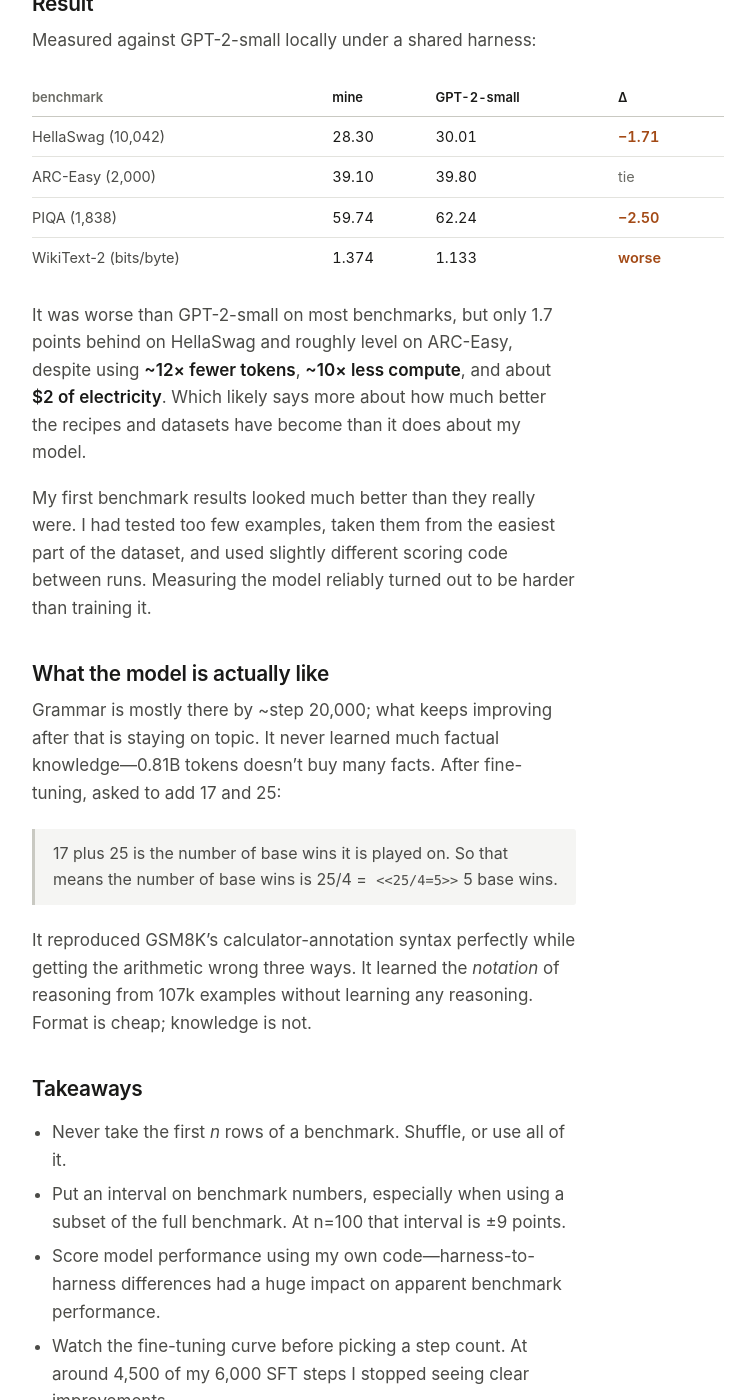
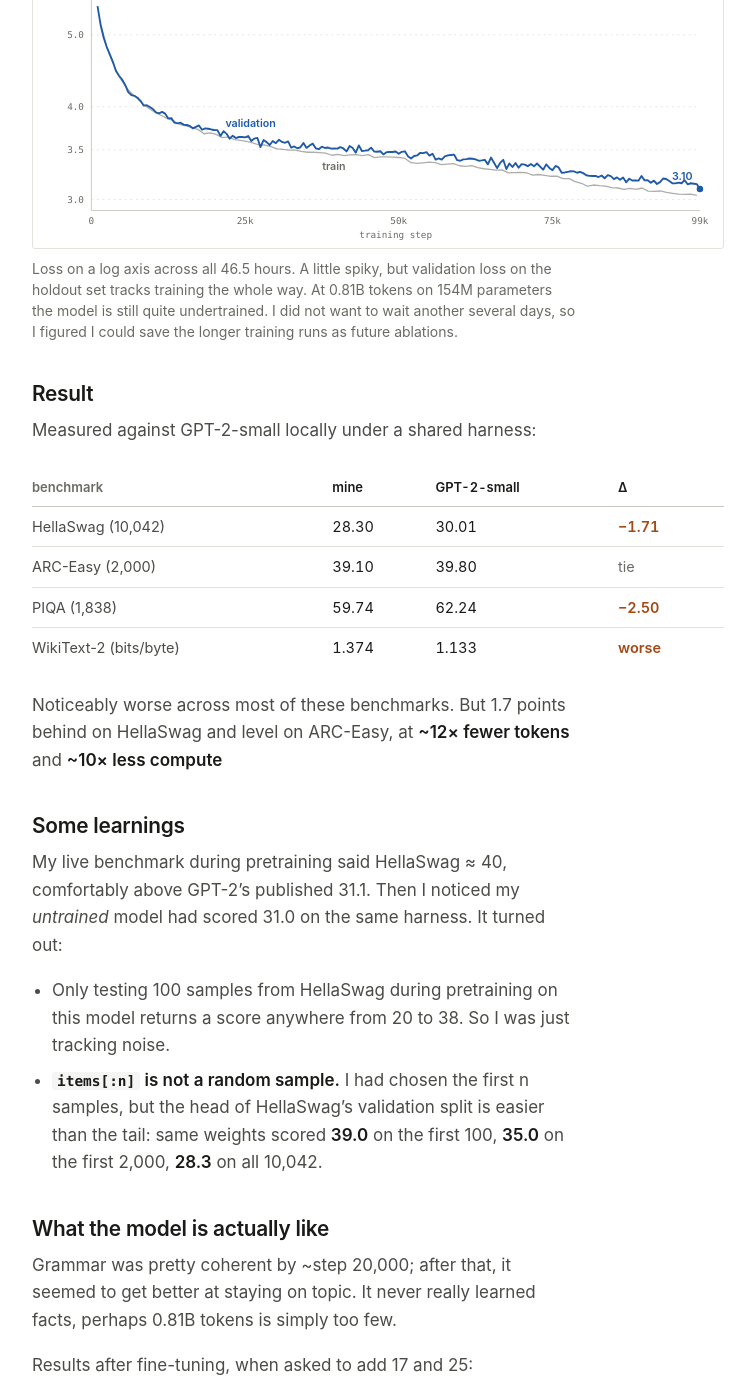
Before and after one commit to ChrisGoul/Portfolio, a Jekyll site: the page built from _projects/language-model-pretraining.md, in a window 1280 px wide and 1400 px high, scrolled down 1069 px. Shown: the whole window, without its empty margins (262-1017 px from the left). Built offline with Jekyll 4.4.1, drawn with Linux system fonts in a browser that asks for light colours; some of the changed text lies outside the part shown.

Commit message:
updates llm .md

```diff
--- a/_projects/language-model-pretraining.md
+++ b/_projects/language-model-pretraining.md
@@ -1,27 +1,32 @@
 ---
-title: "Training a Small Language Model"
+title: "Training a 154M Dense LLM on my RTX 3050"
 order: 1
 lede: >-
-  I wanted to get a better feel for what it takes to train a language model—how
-  much compute it needs, how long it takes, and how smart a small model can
-  actually feel. I trained one on my RTX 3050 to find out.
+
+  I wanted to see how useful of an LLM I could train myself. After some architecture optimization, I fit a 154M-parameter model on my consumer GPU, and trained it for 46 hours. It lands near GPT-2 on several pretraining benchmarks.
+
+
 description: >-
   Training a 154M language model from scratch on a single RTX 3050 and
-  benchmarking it against GPT-2-small.
+  benchmarking it properly against GPT-2-small.
 meta: ["153.8M params", "0.81B tokens", "46.5 h", "RTX 3050 8 GB"]
 ---
 
 ## What I built
 
-I trained a 154M-parameter language model from scratch on an RTX 3050 with 8 GB
-of memory. It took 46.5 hours to get through 0.81B tokens. Gradient checkpointing
-was a must to make it fit.
+The motivation for this project was simple, I wanted to see how useful of an LLM I could train myself. More specifically though, I was curious to understand:
 
-I used Muon, RoPE, tied embedding weights, and a 16K-token vocabulary, borrowing
-heavily from other small-model training setups and the
-[SmolLM training playbook](https://huggingface.co/spaces/HuggingFaceTB/smol-training-playbook#training-compass-why--what--how).
-After 99,000 steps my patience ran out, so I stopped pretraining at a validation
-loss of 3.10 and fine-tuned it into a chat model on 107k instruction examples.
+  - What does it take, in terms of data, infrastructure, time, and money, to train an LLM?
+  - At what scale do these models start to feel 'intelligent'?
+
+I started small- my PC has a RTX 3050 GPU, with a measly 8GB of memory. The [SmolLM training playbook](https://huggingface.co/spaces/HuggingFaceTB/smol-training-playbook#training-compass-why--what--how) was a great reference for training small models that I heavily borrowed ideas from.
+
+For a first pass I wanted to do a shorter training run- and the easier sacrifice is data, if I don't care about being compute 'optimal'. I settled on a 150M model since I could just barely fit it on my GPU with gradient checkpointing.I used Muon, RoPE, tied embedding weights, and a 16K-token vocabulary. I wanted to keep vocab as small as possible, since at these model sizes it takes up a larger poration of the total parameters.
+
+99,000 steps on 0.81B tokens of FineWeb-Edu, Cosmopedia and synthetic
+chain-of-thought at a 16K vocabulary. Final validation loss 3.10. Only got to around ~5 tokens/parameter,
+so not very [optimal](https://arxiv.org/abs/2001.08361)  Then a
+supervised fine-tune on 107k instruction examples.
 
 <figure class="full">
 <div class="chartbox">
@@ -54,10 +59,9 @@
 <text class="c-tick" x="379" y="295" text-anchor="middle">training step</text>
 </svg>
 </div>
-<figcaption>Loss on a log axis across all 46.5 hours. Validation tracks training
-the whole way. At 0.81B tokens on 154M parameters the model is still quite
-undertrained. I did not want to wait another several days, so I figured I would
-run future ablations on a cluster.</figcaption>
+<figcaption>Loss on a log axis across all 46.5 hours. A little spiky, but validation loss on the holdout set tracks training the whole way. At 0.81B tokens on 154M parameters the model is still quite
+undertrained. I did not want to wait another several days, so I figured I could
+save the longer training runs as future ablations.</figcaption>
 </figure>
 
 ## Result
@@ -76,34 +80,34 @@
 </table>
 </div>
 
-It was worse than GPT-2-small on most benchmarks, but only 1.7 points behind on
-HellaSwag and roughly level on ARC-Easy, despite using **~12× fewer tokens**,
-**~10× less compute**, and about **$2 of electricity**. Which likely says more
-about how much better the recipes and datasets have become than it does about my
-model.
+Noticeably worse across most of these benchmarks. But 1.7 points behind on
+HellaSwag and level on ARC-Easy, at **~12× fewer tokens** and **~10× less compute**
 
-My first benchmark results looked much better than they really were. I had tested
-too few examples, taken them from the easiest part of the dataset, and used
-slightly different scoring code between runs. Measuring the model reliably
-turned out to be harder than training it.
+
+## Some learnings
+
+My live benchmark during pretraining said HellaSwag ≈ 40, comfortably above GPT-2's published 31.1.
+Then I noticed my *untrained* model had scored 31.0 on the same harness. It turned out:
+
+- Only testing 100 samples from HellaSwag during pretraining on this model
+  returns a score anywhere from 20 to 38. So I was just tracking noise.
+- **`items[:n]` is not a random sample.** I had chosen the first n samples, but the head of HellaSwag's validation split is easier than the tail: same weights scored **39.0** on the first 100,
+  **35.0** on the first 2,000, **28.3** on all 10,042.
 
 ## What the model is actually like
 
-Grammar is mostly there by ~step 20,000; what keeps improving after that is
-staying on topic. It never learned much factual knowledge—0.81B tokens doesn't
-buy many facts. After fine-tuning, asked to add 17 and 25:
+Grammar was pretty coherent by ~step 20,000; after that, it seemed to get better at staying on topic. It never really learned facts, perhaps 0.81B tokens is simply too few.
+
+Results after fine-tuning, when asked to add 17 and 25:
 
 > 17 plus 25 is the number of base wins it is played on. So that means the number
 > of base wins is 25/4 = `<<25/4=5>>`5 base wins.
 
-It reproduced GSM8K's calculator-annotation syntax perfectly while getting the
-arithmetic wrong three ways. It learned the *notation* of reasoning from 107k
-examples without learning any reasoning. Format is cheap; knowledge is not.
+It reproduced GSM8K's answer syntax, but clearly failed to understand the question and the math. I ended up with a model that sorta imitates human speech, but not much else.
 
 ## Takeaways
 
 - Never take the first *n* rows of a benchmark. Shuffle, or use all of it.
-- Put an interval on benchmark numbers, especially when using a subset of the full benchmark. At n=100 that interval is ±9 points.
-- Score model performance using my own code—harness-to-harness differences had a huge impact on apparent benchmark performance.
-- Watch the fine-tuning curve before picking a step count. At around 4,500 of my 6,000 SFT
-  steps I stopped seeing clear improvements.
+- Make sure you have a sufficiently large sample for live benchmarks- so you aren't just tracking noise
+- Score your baseline/other open models with the same harness- harness-to-harness differences made it tough to compare back to published numbers
+- The model felt quite weak, especially for it's weight class. May experiment in the future with longer training runs to show the model more data, and/or more parameters in total
```
